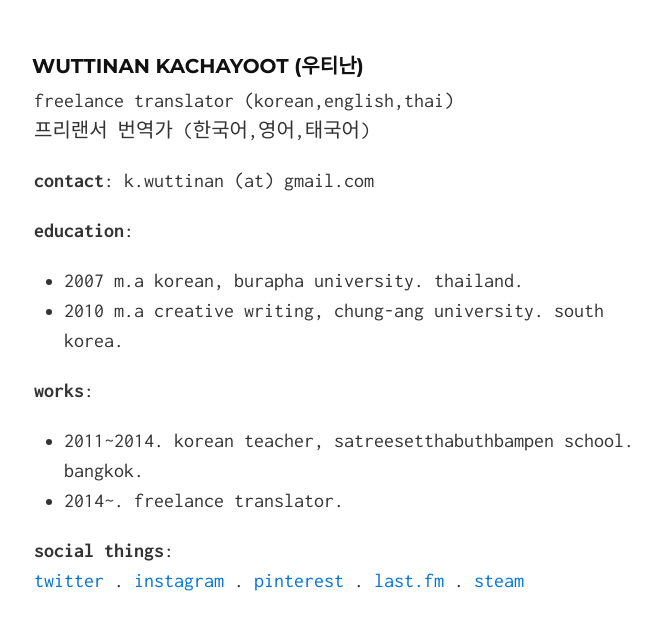
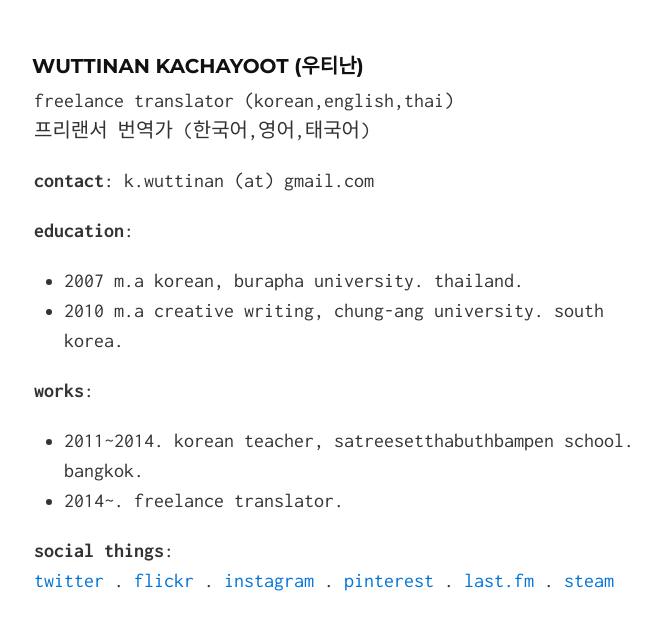
Before and after one commit to wuttinan/wuttinan.github.io, a Jekyll site: the page built from index.md, in a window 1280 px wide, cut to the strip 204-834 px from the top of the page. Shown: the whole strip, without its empty margins (306-966 px from the left). Built offline with Jekyll 4.4.1, drawn with Linux system fonts in a browser that asks for light colours.

Commit message:
profile edit

```diff
--- a/index.md
+++ b/index.md
@@ -19,4 +19,4 @@ freelance translator (korean,english,thai)
 - 2014~. freelance translator.
 
 **social things**:
-[twitter](http://twitter.com/wuttinan) . [instagram](http://instagr.am/wuttinanp) . [pinterest](http://pinterest.com/wuttinan) . [last.fm](http://last.fm/user/ping880727) . [steam](http://steamcommunity.com/id/wuttinan)
+[twitter](http://twitter.com/wuttinan) . [flickr](http://flickr.com/photos/eszett) . [instagram](http://instagr.am/wuttinanp) . [pinterest](http://pinterest.com/wuttinan) . [last.fm](http://last.fm/user/ping880727) . [steam](http://steamcommunity.com/id/wuttinan)
```
